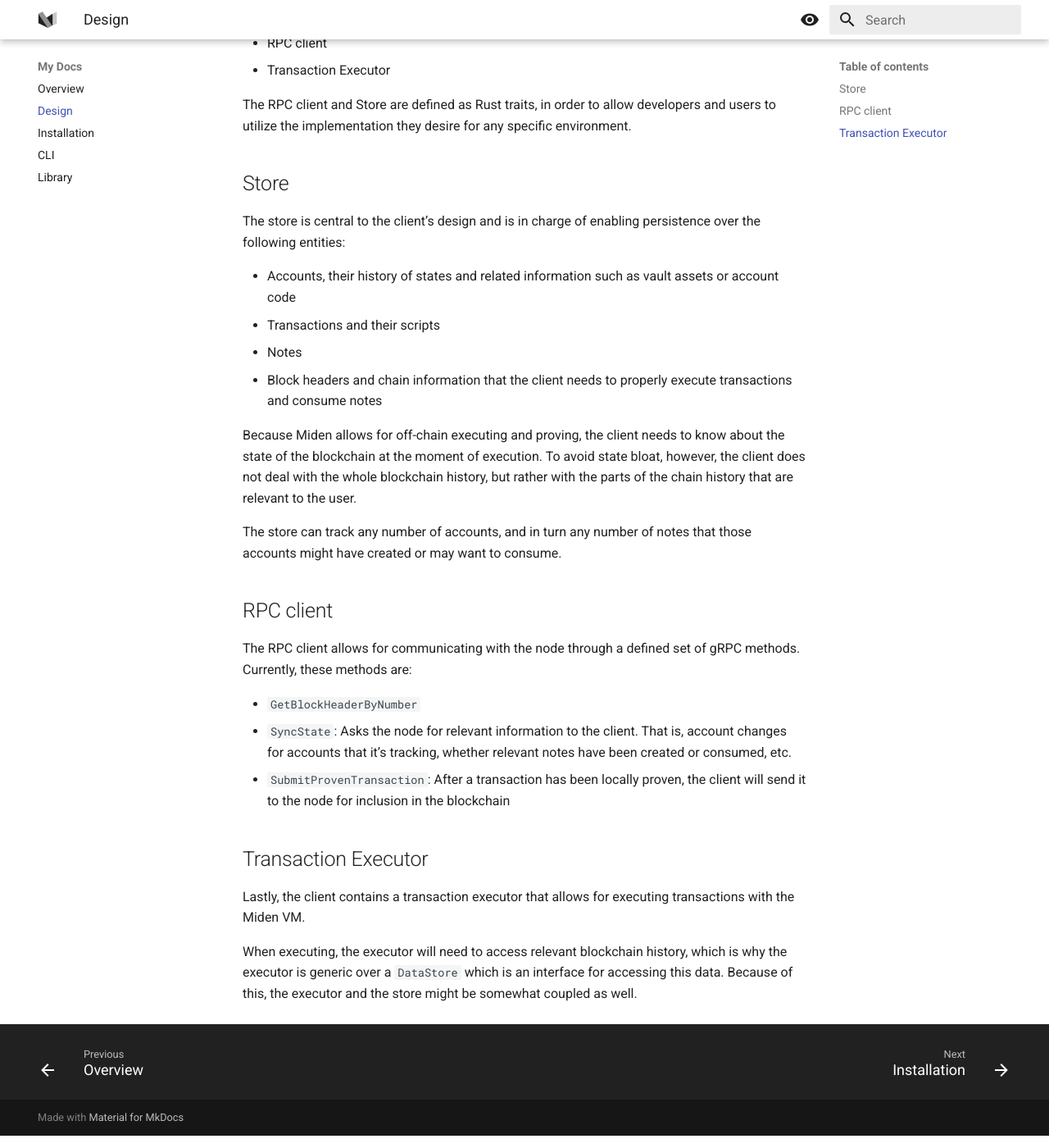
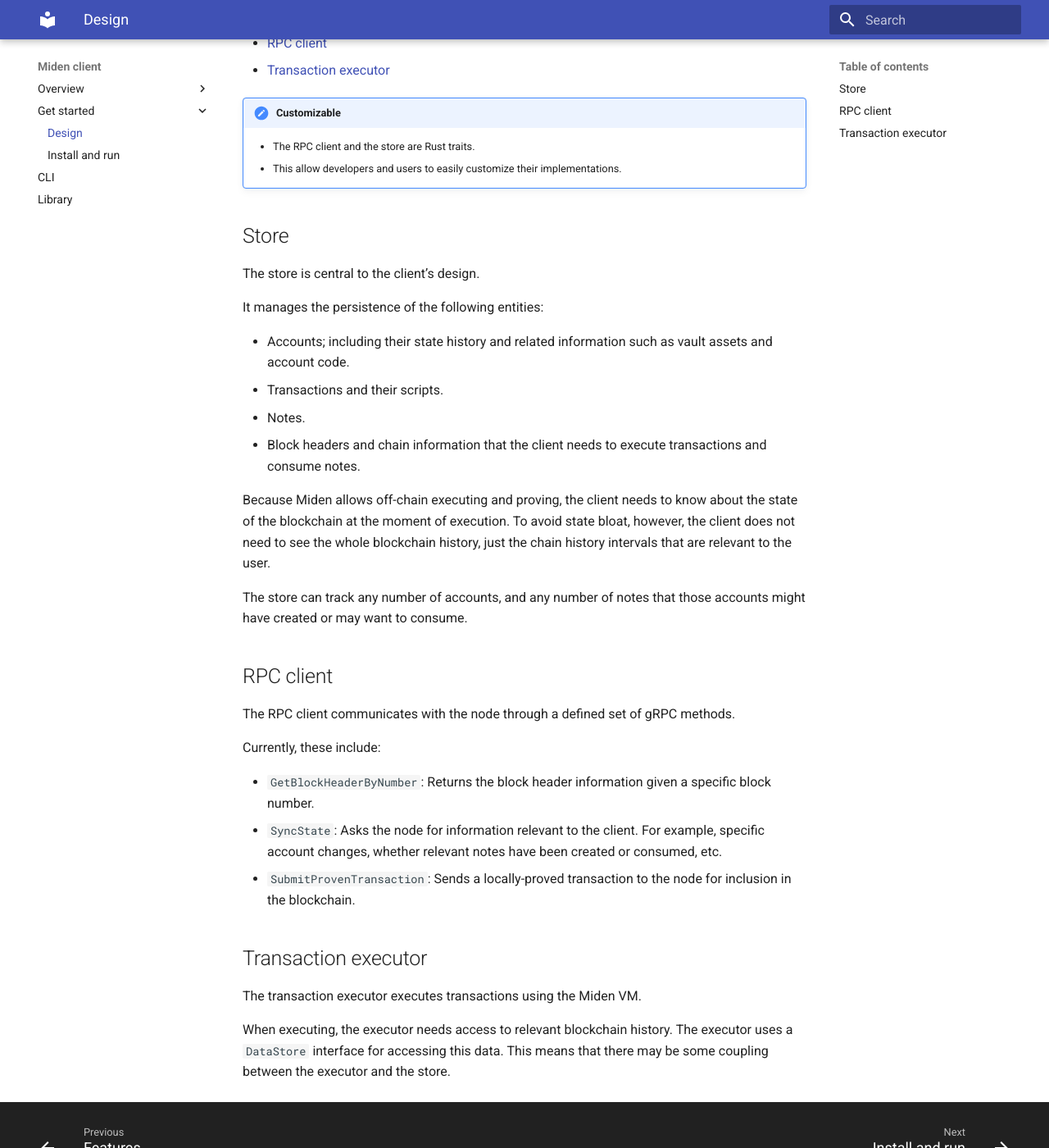
Before and after one commit to 0xPolygonMiden/miden-client, an MkDocs documentation site: the page built from docs/design.md, in a window 1280 px wide and 1400 px high, scrolled down 215 px. Shown: the whole window at 82% size. Built offline with MkDocs 1.6.1 and Material for MkDocs 9.7.7, drawn with Linux system fonts in a browser that asks for light colours; some of the changed text lies outside the part shown.

Commit message:
Miden-client copy edit chunk (#224)
* first chunk

* clarifications to install docs

* clarify naming

* commit all changes

* update after review

```diff
--- a/docs/design.md
+++ b/docs/design.md
@@ -1,34 +1,40 @@
-The Miden client contains a few key features:
+The Miden client has the following architectural components:
 
-- Store
-- RPC client
-- Transaction Executor
+- [Store](#store)
+- [RPC client](#rpc-client)
+- [Transaction executor](#transaction-executor)
 
-The RPC client and Store are defined as Rust traits, in order to allow developers and users to utilize the implementation they desire for any specific environment.
+!!! important "Customizable"
+    - The RPC client and the store are Rust traits.
+    - This allow developers and users to easily customize their implementations.
 
 ## Store
 
-The store is central to the client's design and is in charge of enabling persistence over the following entities:
+The store is central to the client's design.
 
-- Accounts, their history of states and related information such as vault assets or account code
-- Transactions and their scripts
-- Notes
-- Block headers and chain information that the client needs to properly execute transactions and consume notes
+It manages the persistence of the following entities:
 
-Because Miden allows for off-chain executing and proving, the client needs to know about the state of the blockchain at the moment of execution. To avoid state bloat, however, the client does not deal with the whole blockchain history, but rather with the parts of the chain history that are relevant to the user.
+- Accounts; including their state history and related information such as vault assets and account code.
+- Transactions and their scripts.
+- Notes.
+- Block headers and chain information that the client needs to execute transactions and consume notes.
 
-The store can track any number of accounts, and in turn any number of notes that those accounts might have created or may want to consume.
+Because Miden allows off-chain executing and proving, the client needs to know about the state of the blockchain at the moment of execution. To avoid state bloat, however, the client does not need to see the whole blockchain history, just the chain history intervals that are relevant to the user.
+
+The store can track any number of accounts, and any number of notes that those accounts might have created or may want to consume.
 
 ## RPC client
 
-The RPC client allows for communicating with the node through a defined set of gRPC methods. Currently, these methods are:
+The RPC client communicates with the node through a defined set of gRPC methods.
 
-- `GetBlockHeaderByNumber`
-- `SyncState`: Asks the node for relevant information to the client. That is, account changes for accounts that it's tracking, whether relevant notes have been created or consumed, etc.
-- `SubmitProvenTransaction`: After a transaction has been locally proven, the client will send it to the node for inclusion in the blockchain
+Currently, these include:
 
-## Transaction Executor
+- `GetBlockHeaderByNumber`: Returns the block header information given a specific block number.
+- `SyncState`: Asks the node for information relevant to the client. For example, specific account changes, whether relevant notes have been created or consumed, etc.
+- `SubmitProvenTransaction`: Sends a locally-proved transaction to the node for inclusion in the blockchain.
 
-Lastly, the client contains a transaction executor that allows for executing transactions with the Miden VM.
+## Transaction executor
 
-When executing, the executor will need to access relevant blockchain history, which is why the executor is generic over a `DataStore` which is an interface for accessing this data. Because of this, the executor and the store might be somewhat coupled as well.
+The transaction executor executes transactions using the Miden VM.
+
+When executing, the executor needs access to relevant blockchain history. The executor uses a `DataStore` interface for accessing this data. This means that there may be some coupling between the executor and the store.
--- a/mkdocs.yml
+++ b/mkdocs.yml
@@ -1,24 +1,6 @@
-site_name: My Docs
+site_name: Miden client
 theme:
   name: material
-  palette:
-      # Palette toggle for light mode
-      - scheme: default
-        primary: white
-        accent: purple
-        toggle:
-          icon: material/eye
-          name: Switch to dark mode
-      # Palette toggle for dark mode
-      - scheme: slate
-        primary: black
-        accent: purple
-        toggle:
-          icon: material/eye-outline
-          name: Switch to light mode
-  icon:
-    logo: logo
-    repo: repo
   features:
     - search.suggest
     - search.highlight
@@ -40,9 +22,12 @@
 
 
 nav:
-  - Overview: index.md
-  - Design: design.md
-  - Installation: installation.md
+  - Overview:
+      - Overview: index.md
+      - Features: features.md
+  - Get started:
+      - Design: design.md
+      - Install and run: install-and-run.md
   - CLI: 'cli.md'
   - Library: 'library.md'
 
@@ -83,13 +68,6 @@
 plugins:
   - search
   - open-in-new-tab
-  - git-revision-date-localized:
-      fallback_to_build_date: true
-      strict: false
-      exclude:
-        - index.md
-  - git-authors:
-      show_contribution: true
 
 validation:
   absolute_links: warn
```
Also changed, not shown: docs/features.md (added, +19 -0 lines), docs/index.md (+8 -24 lines), docs/install-and-run.md (added, +55 -0 lines), docs/installation.md (deleted, +0 -43 lines), 1 other file.
